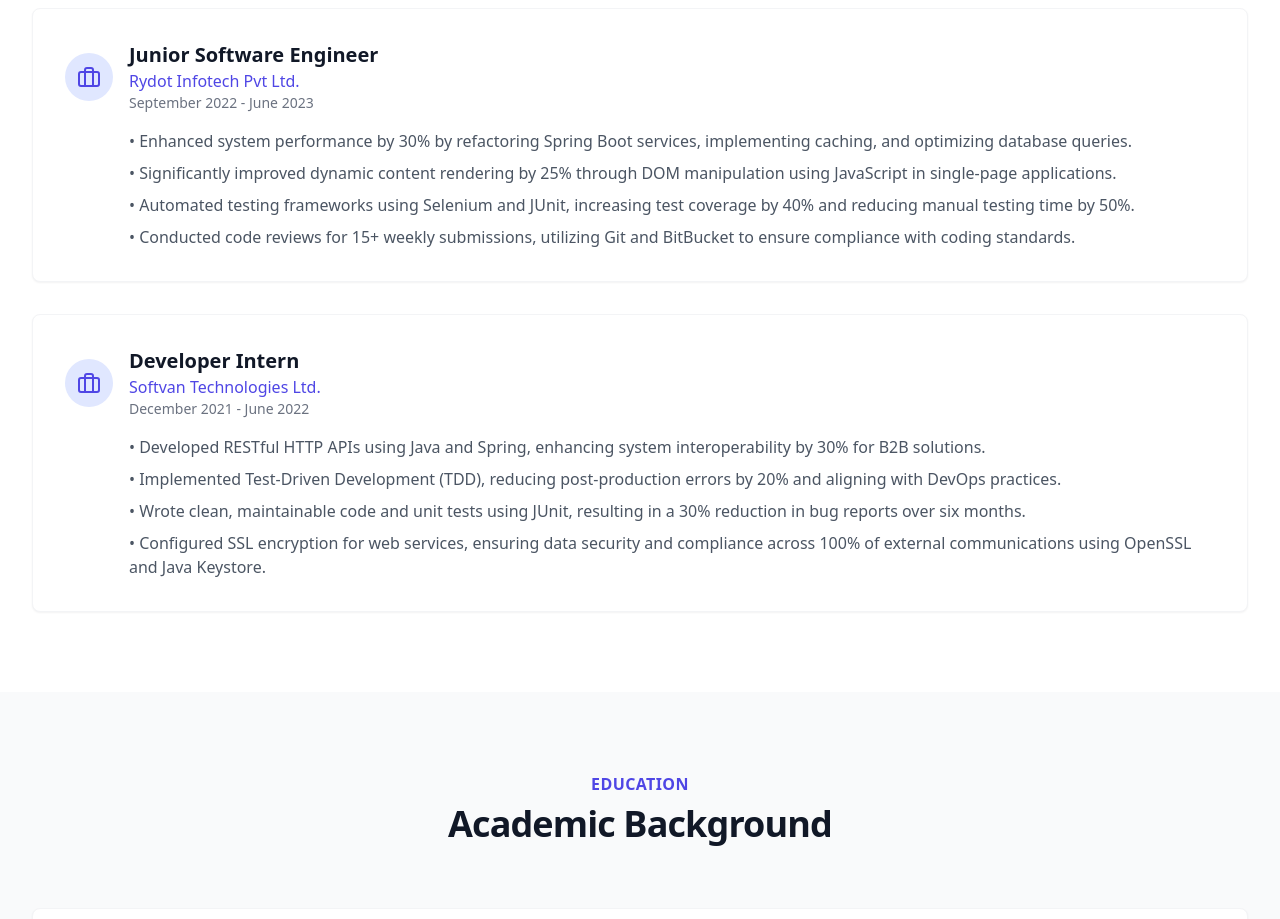
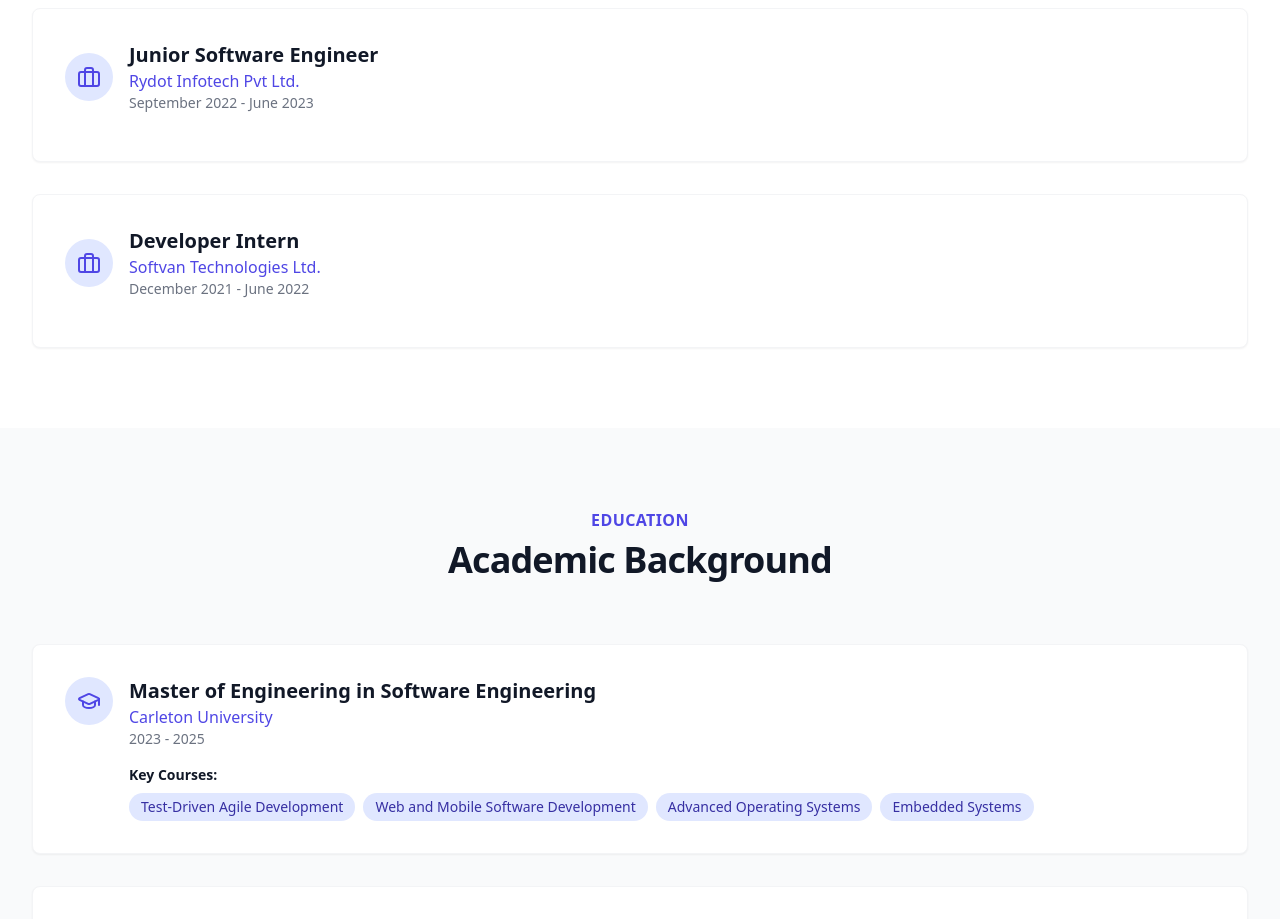
Before and after one commit to kathan219/devfolio, a React (Vite) app: page / in a window 1280 px wide. Shown: the part 1900-2819 px from the top of the page. Built offline with nearby package versions, Linux system fonts and the light colour scheme; no server answers.

Commit message:
fixed minor issues

```diff
--- a/src/components/Experience.tsx
+++ b/src/components/Experience.tsx
@@ -18,10 +18,7 @@
     company: 'Rydot Infotech Pvt Ltd.',
     period: 'September 2022 - June 2023',
     description: [
-      'Enhanced system performance by 30% by refactoring Spring Boot services, implementing caching, and optimizing database queries.',
-      'Significantly improved dynamic content rendering by 25% through DOM manipulation using JavaScript in single-page applications.',
-      'Automated testing frameworks using Selenium and JUnit, increasing test coverage by 40% and reducing manual testing time by 50%.',
-      'Conducted code reviews for 15+ weekly submissions, utilizing Git and BitBucket to ensure compliance with coding standards.',
+
     ],
   },
   {
@@ -29,10 +26,7 @@
     company: 'Softvan Technologies Ltd.',
     period: 'December 2021 - June 2022',
     description: [
-      'Developed RESTful HTTP APIs using Java and Spring, enhancing system interoperability by 30% for B2B solutions.',
-      'Implemented Test-Driven Development (TDD), reducing post-production errors by 20% and aligning with DevOps practices.',
-      'Wrote clean, maintainable code and unit tests using JUnit, resulting in a 30% reduction in bug reports over six months.',
-      'Configured SSL encryption for web services, ensuring data security and compliance across 100% of external communications using OpenSSL and Java Keystore.',
+
     ],
   },
 ];
```
